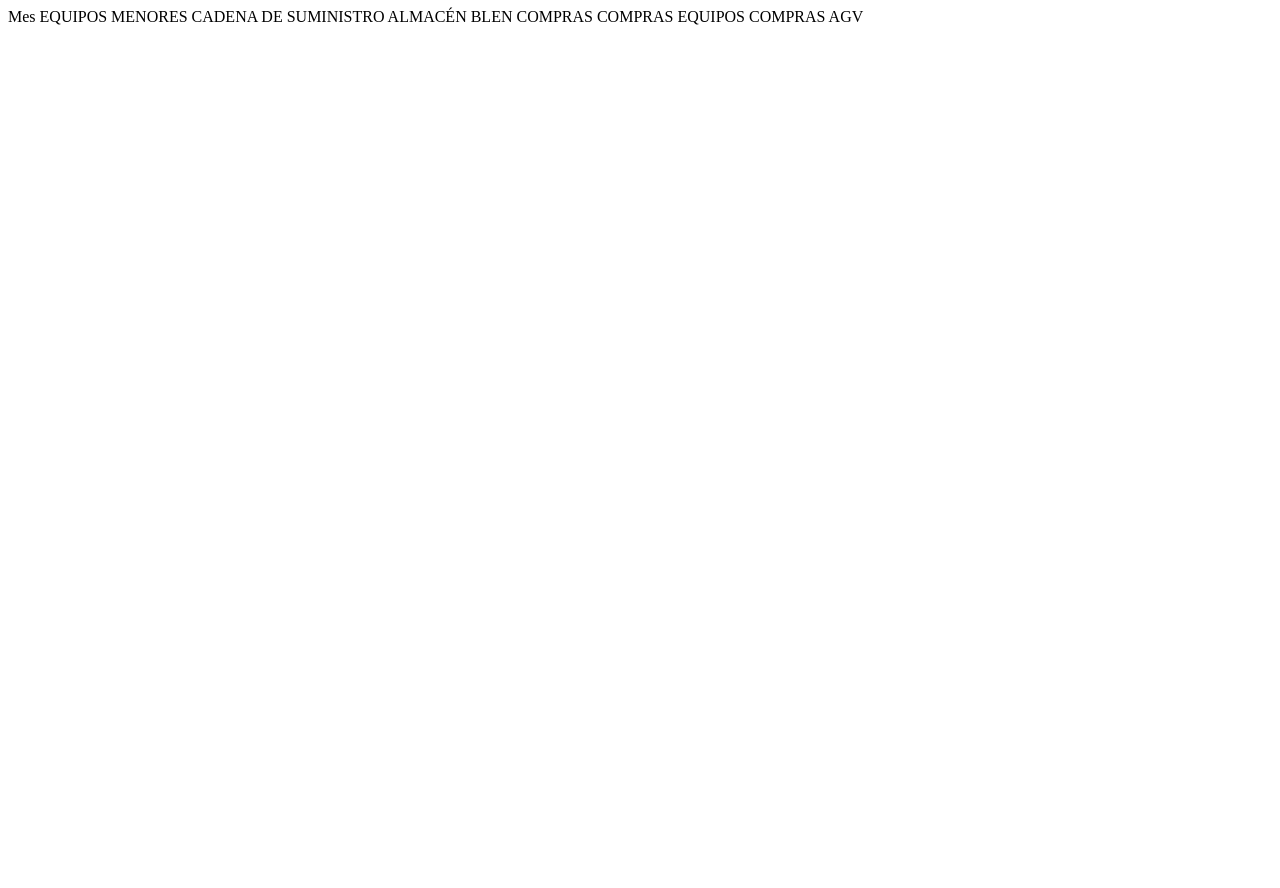
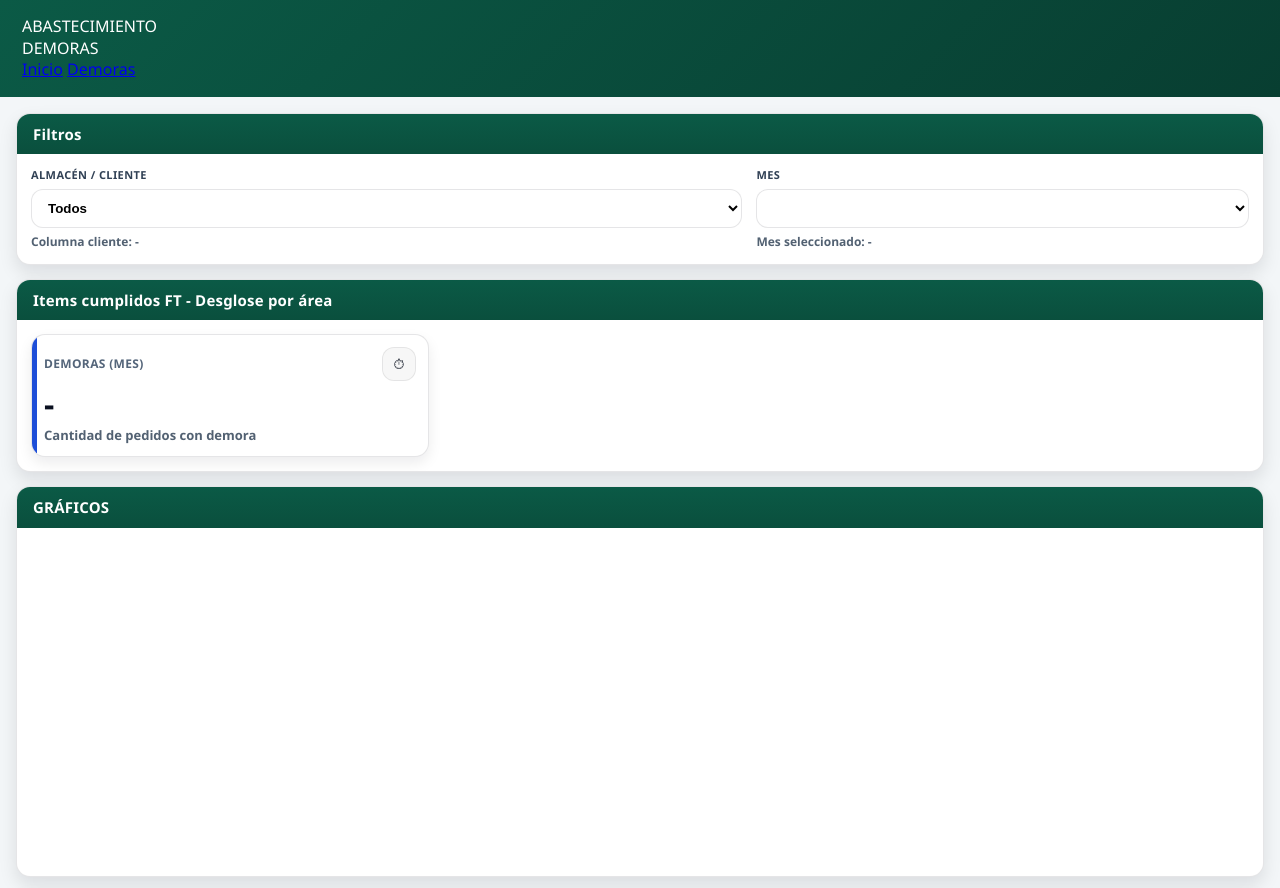
Before and after one commit to dukke89/dukke89.github.io, a plain HTML site: page demoras.html in a window 1280 px wide. Shown: the top 888 px of the page. Before the commit the page ends 800 px from the top, so only its background shows below. Drawn offline with nearby package versions, Linux system fonts and the light colour scheme.

Commit message:
Update demoras.html

```diff
--- a/demoras.html
+++ b/demoras.html
@@ -1,12 +1,124 @@
-<thead>
-  <tr>
-    <th>Mes</th>
-    <th>EQUIPOS MENORES</th>
-    <th>CADENA DE SUMINISTRO</th>
-    <th>ALMACÉN</th>
-    <th>BLEN</th>
-    <th>COMPRAS</th>
-    <th>COMPRAS EQUIPOS</th>
-    <th>COMPRAS AGV</th>
-  </tr>
-</thead>
+<!doctype html>
+<html lang="es">
+<head>
+  <meta charset="utf-8" />
+  <meta name="viewport" content="width=device-width,initial-scale=1" />
+  <title>ABASTECIMIENTO - Demoras</title>
+
+  <link rel="preconnect" href="https://fonts.googleapis.com">
+  <link rel="preconnect" href="https://fonts.gstatic.com" crossorigin>
+  <link href="https://fonts.googleapis.com/css2?family=Montserrat:wght@400;500;600;700&family=Source+Sans+3:wght@400;500;600;700&display=swap" rel="stylesheet">
+
+  <link rel="stylesheet" href="base.css" />
+  <link rel="stylesheet" href="demoras.css" />
+
+  <!-- Chart mensual -->
+  <script src="https://cdn.jsdelivr.net/npm/chart.js@4.4.1/dist/chart.umd.min.js"></script>
+
+  <!-- Apache ECharts -->
+  <script src="https://cdn.jsdelivr.net/npm/echarts@5/dist/echarts.min.js"></script>
+</head>
+
+<body class="page-demoras">
+  <header class="topbar">
+    <div class="topbar-inner">
+      <div class="brand">
+        <div class="brand-title">ABASTECIMIENTO</div>
+        <div class="brand-sub">DEMORAS</div>
+      </div>
+      <nav class="nav">
+        <a href="index.html">Inicio</a>
+        <a class="active" href="demoras.html">Demoras</a>
+      </nav>
+    </div>
+  </header>
+
+  <main class="container">
+    <!-- FILTROS -->
+    <section class="panel">
+      <div class="panel-title">Filtros</div>
+      <div class="panel-body">
+        <div class="filters filters-demoras">
+          <div class="filter">
+            <label>ALMACÉN / CLIENTE</label>
+            <select id="clienteSelect">
+              <option>Todos</option>
+            </select>
+            <div id="clienteHint" class="hint">Columna cliente: -</div>
+          </div>
+
+          <div class="filter">
+            <label>MES</label>
+            <select id="mesSelect"></select>
+            <div id="mesHint" class="hint">Mes seleccionado: -</div>
+          </div>
+        </div>
+      </div>
+    </section>
+
+    <!-- KPI (si ya lo usabas) -->
+    <section class="panel">
+      <div class="panel-title">Items cumplidos FT - Desglose por área</div>
+      <div class="panel-body kpi-grid kpi-grid-3">
+        <div class="kpi kpi-blue">
+          <div class="kpi-head">
+            <div class="kpi-title">DEMORAS (MES)</div>
+            <div class="kpi-icon">⏱</div>
+          </div>
+          <div id="kpiDemorasMes" class="kpi-value">-</div>
+          <div class="kpi-sub">Cantidad de pedidos con demora</div>
+        </div>
+      </div>
+    </section>
+
+    <!-- BLOQUE 1: separado -->
+    <section class="panel">
+      <div class="panel-title">GRÁFICOS</div>
+      <div class="panel-body">
+        <div class="chart-box chart-box--tall">
+          <canvas id="chartMes"></canvas>
+        </div>
+      </div>
+    </section>
+
+    <!-- BLOQUE 2: juntos (dona + tabla) -->
+    <section class="panel">
+      <div class="panel-title">DEMORAS X AREA SEGUN MES SELECCIONADO</div>
+      <div class="panel-body">
+        <div class="chart-row">
+          <div id="chartAreas" class="chart-box"></div>
+
+          <div class="table-wrap">
+            <table id="tableAreas" aria-label="Tabla demoras por mes y área">
+              <thead></thead>
+              <tbody></tbody>
+            </table>
+          </div>
+        </div>
+        <div class="note">Fuente: DEMORAS.csv</div>
+      </div>
+    </section>
+
+    <!-- BLOQUE 3: juntos (dona + tabla) -->
+    <section class="panel">
+      <div class="panel-title">DEMORAS PROYECTO</div>
+      <div class="panel-body">
+        <div class="chart-row">
+          <div id="chartMotivos" class="chart-box"></div>
+
+          <div class="table-wrap">
+            <table id="tableMotivos" aria-label="Tabla demoras proyecto">
+              <thead></thead>
+              <tbody></tbody>
+            </table>
+          </div>
+        </div>
+        <div class="note">Fuente: DEMORAS.csv</div>
+      </div>
+    </section>
+
+  </main>
+
+  <script src="demoras.js"></script>
+</body>
+</html>
```
